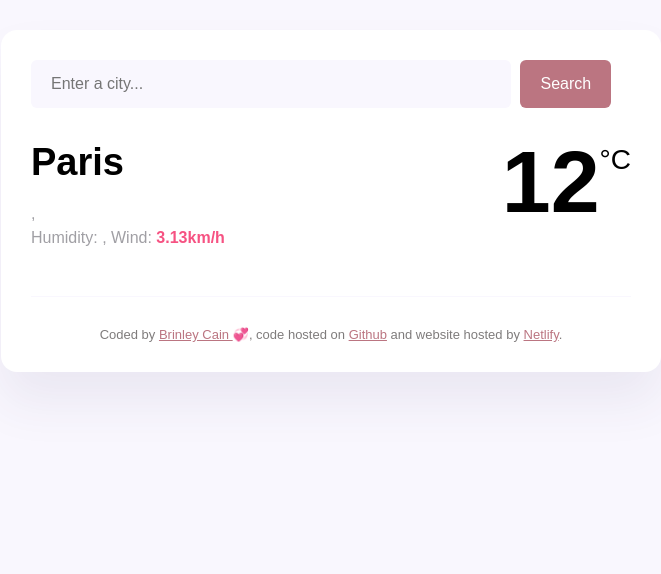
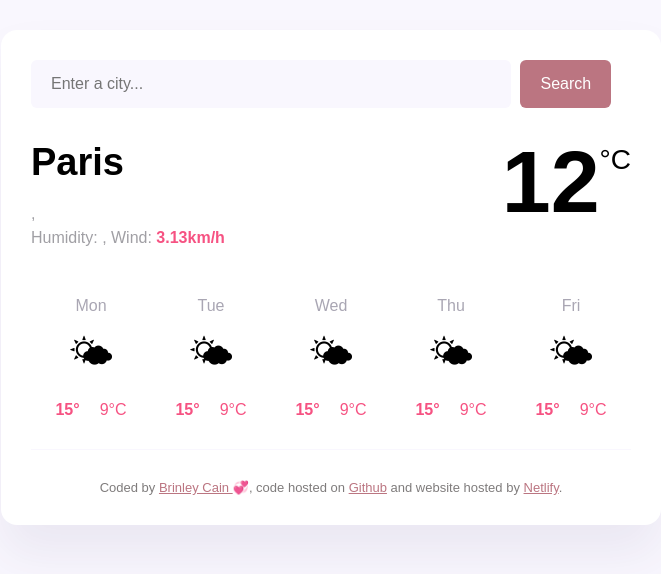
Before and after one commit to brinleysarah/Weather-Project, a plain HTML site: page index.html in a window 1280 px wide. Shown: the whole page, without its empty margins (309-970 px from the left). Drawn offline with nearby package versions, Linux system fonts and the light colour scheme; no server answers.

Commit message:
Added weather forecast html

```diff
--- a/index.html
+++ b/index.html
@@ -40,6 +40,62 @@
             <div class="weather-app-unit">°C</div>
           </div>
         </div>
+        <div class="weather-forecast">
+          <div class="weather-forecast-day">
+            <div class="weather-forecast-date">Mon</div>
+            <div class="weather-forecast-icon">🌤</div>
+            <div class="weather-forecast-temperatures">
+              <div class="weather-forecast-temperature">
+                <strong>15°</strong>
+              </div>
+              <div class="weather-forecast-temperature">9°C</div>
+            </div>
+          </div>
+
+          <div class="weather-forecast-day">
+            <div class="weather-forecast-date">Tue</div>
+            <div class="weather-forecast-icon">🌤</div>
+            <div class="weather-forecast-temperatures">
+              <div class="weather-forecast-temperature">
+                <strong>15°</strong>
+              </div>
+              <div class="weather-forecast-temperature">9°C</div>
+            </div>
+          </div>
+
+          <div class="weather-forecast-day">
+            <div class="weather-forecast-date">Wed</div>
+            <div class="weather-forecast-icon">🌤</div>
+            <div class="weather-forecast-temperatures">
+              <div class="weather-forecast-temperature">
+                <strong>15°</strong>
+              </div>
+              <div class="weather-forecast-temperature">9°C</div>
+            </div>
+          </div>
+
+          <div class="weather-forecast-day">
+            <div class="weather-forecast-date">Thu</div>
+            <div class="weather-forecast-icon">🌤</div>
+            <div class="weather-forecast-temperatures">
+              <div class="weather-forecast-temperature">
+                <strong>15°</strong>
+              </div>
+              <div class="weather-forecast-temperature">9°C</div>
+            </div>
+          </div>
+
+          <div class="weather-forecast-day">
+            <div class="weather-forecast-date">Fri</div>
+            <div class="weather-forecast-icon">🌤</div>
+            <div class="weather-forecast-temperatures">
+              <div class="weather-forecast-temperature">
+                <strong>15°</strong>
+              </div>
+              <div class="weather-forecast-temperature">9°C</div>
+            </div>
+          </div>
+        </div>
       </main>
 
       <footer>
--- a/styles.css
+++ b/styles.css
@@ -82,6 +82,37 @@
   font-size: 28px;
 }
 
+.weather-forecast {
+  display: flex;
+  justify-content: space-around;
+  margin-top: 30px;
+}
+
+.weather-forecast-date {
+  text-align: center;
+  color: rgba(39, 33, 66, 0.4);
+  font-size: 16px;
+  line-height: 20px;
+  margin-bottom: 10px;
+}
+
+.weather-forecast-icon {
+  font-size: 38px;
+  text-align: center;
+}
+
+.weather-forecast-temperatures {
+  text-align: center;
+  color: #f65282;
+  margin-top: 10px;
+  display: flex;
+  justify-content: center;
+}
+
+.weather-forecast-temperature {
+  padding: 0 10px;
+}
+
 footer {
   border-top: 1px solid #f9f7fe;
   padding: 30px 0 0;
```
